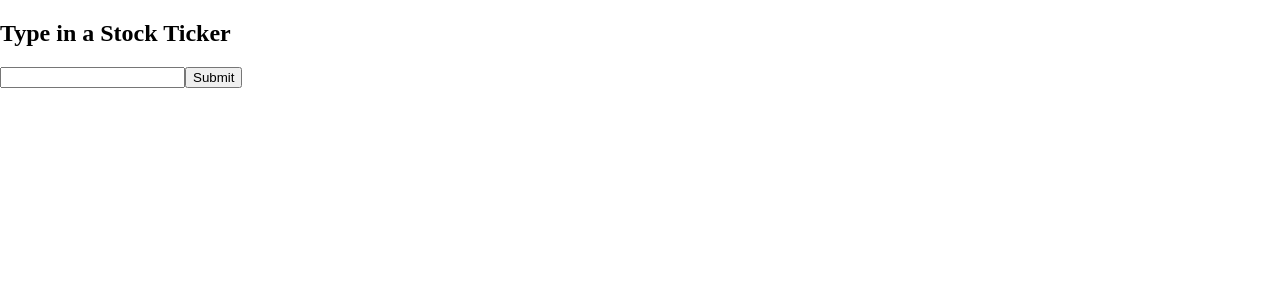
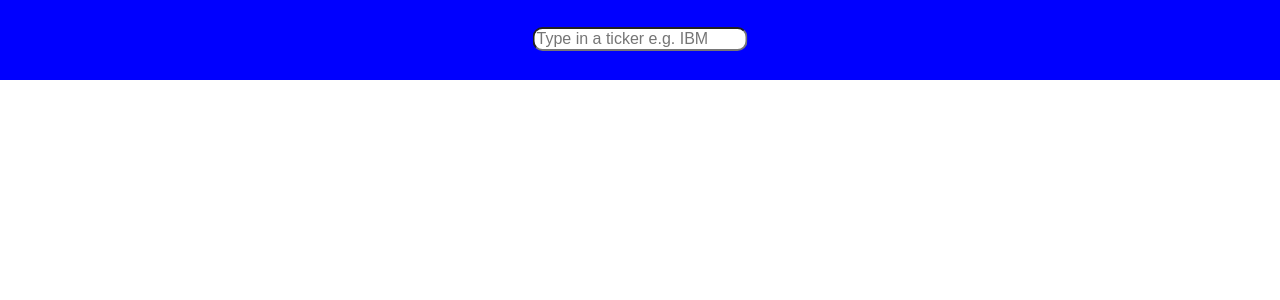
Before and after one commit to jgrant12345/stockNews, a React (Create React App) app in the folder stocknews/: page / in a window 1280 px wide. Shown: the top 300 px of the page. Built offline with nearby package versions, Linux system fonts and the light colour scheme.

Commit message:
changed search

```diff
--- a/stocknews/src/App.js
+++ b/stocknews/src/App.js
@@ -21,7 +21,7 @@ class App extends React.Component {
   // function used in mapping to create and transform the news articles into cards
   newsCreator = (props) => {
     return(
-      <a href = {props['summary']} className = {style.newsArticle}>
+      <a href = {props['url']} className = {style.newsArticle}>
         <img src = {props['image']} width = '200' height = '100'></img>
         <h3>{props['title']}</h3>
     <p className = {style.news_Summary}>{props['summary']}</p>
@@ -38,6 +38,7 @@ class App extends React.Component {
     .then(response => response.json())
     .then(
       data => {
+        console.log(data)
       for(var index in data) {
         let newsArticle = {title: data[index]['title'],
         summary: data[index]['summary'], url: data[index]['url'], image: data[index]['image']}
@@ -52,20 +53,26 @@ class App extends React.Component {
 
   render(){
     return  (
-      <nav className = {style.header}>
+      <div >
+        {/* The header for the webPage */}
+        <div className = {style.header}>
+        </div>
         <div>
-          <h1>Type in a Stock Ticker</h1>
+        <div className = {style.searchStockBackground}>
           {/* Form that allows user to fetch a stock */}
-          <form onSubmit = {this.handleSubmit}>
-            <input type = "text" className = {style.stockSearch} value = {this.state.value} onChange = {this.handleChange}></input>
-            <input type = 'submit' value = "Submit"></input>
+          <form className = {style.searchStockBackground} onSubmit = {this.handleSubmit}>
+
+            <input placeholder = "Type in a ticker e.g. IBM" type = "text" className = {style.stockSearch} value = {this.state.value} onChange = {this.handleChange}></input>
+
+            {/* <input type = 'submit' value = "Submit"></input> */}
           </form>
+        </div>
         </div>
 
     <div className = {style.newsArticleWrapper}>
       {this.state.news.map(this.newsCreator)}
     </div>
-   </nav>
+   </div>
     );
 
   }
--- a/stocknews/src/index.module.css
+++ b/stocknews/src/index.module.css
@@ -1,4 +1,5 @@
 .newsArticleWrapper{
+  padding-top:70px;
   display: grid;
   align-items: center;
   /* creates columns for responsive webPage */
@@ -9,8 +10,9 @@
 }
 /* responsible for styling each news article */
 .newsArticle{
+
   height: 300px;
-  padding: 20px;
+  padding: 30px;
 
   box-shadow: 0 2px 2px 0 rgba(0,0,0,0.2);
   transition: 0.3s;
@@ -41,16 +43,42 @@
   text-overflow: ellipsis;
 }
 .stockSearch{
-  /* position: absolute;   */
+  transform: translate(-50%,-50%);
+  top: 39px;;
   left: 50%;
+ position: fixed;
+  border-radius: 10px;
+ outline: none;
+ color: black;
+ font-size: 16px;
+
+ color: black;
+
+
 
 }
 .header{
-  background-color: white;
+  width: 100%;
+  height: 80px;
+
+  background-color: blue;
+ align-items: center;
+
+}
+
+.searchStockBackground{
+  /* background-color: white;
+  padding-left: 30%;
+  padding-right: 30%;
+  position: absolute;
+  width: 10px;
+  border-radius: 10px; */
 
 }
 body, html {
-  height: 100%;
   margin: 0;
 
+
+
+
 }
```
Also changed, not shown: 2 other files (tests, documents, lock files or other folders).
